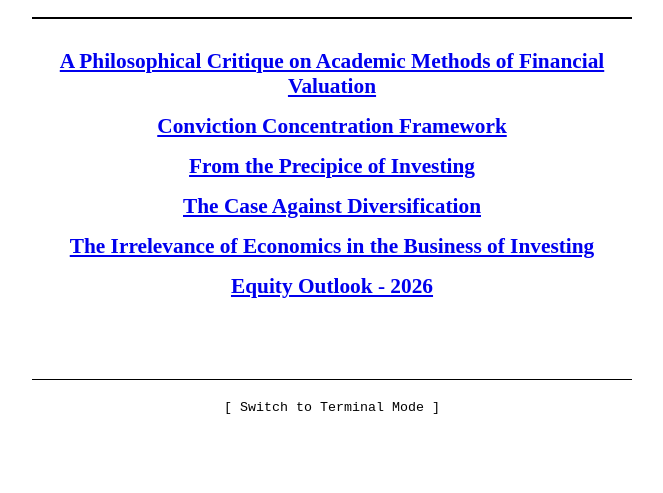
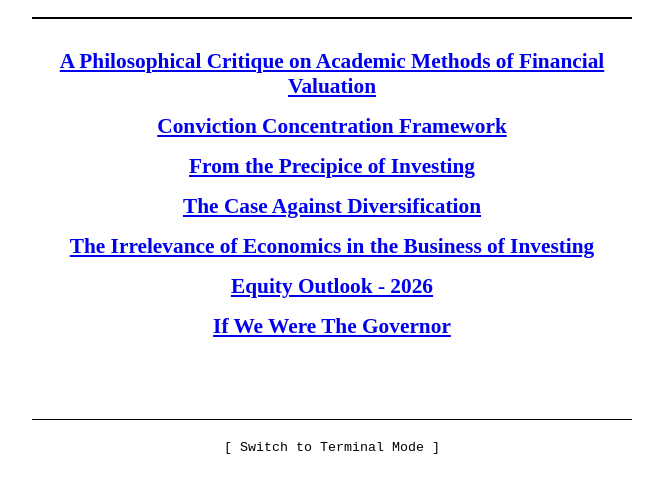
Before and after one commit to aam-007/adityamishra, a plain HTML site: page Repository of Research/Finance/Papers/paper.html in a window 1280 px wide. Shown: the part 185-678 px from the top of the page, without its empty margins (308-971 px from the left). Drawn offline with Linux system fonts and the light colour scheme.

Commit message:
Add files via upload

```diff
--- a/Repository of Research/Finance/Papers/paper.html
+++ b/Repository of Research/Finance/Papers/paper.html
@@ -148,6 +148,7 @@
             <a href="The Case Against Diversification/The Case Against Diversification.pdf">The Case Against Diversification</a>
             <a href="The Irrelevance of Economics in the Business of Investing/The Irrelevance of Economics in the Business of Investing.pdf">The Irrelevance of Economics in the Business of Investing</a>
             <a href="Equity outlook 2026/equity_outlook_2026.pdf">Equity Outlook - 2026</a>
+            <a href="IF WE WERE THE GOVERNOR/IF WE WERE THE GOVERNOR.pdf">If We Were The Governor</a>
         </div>
 
         <div class="footer">
```
Also changed, not shown: 2 other files.
